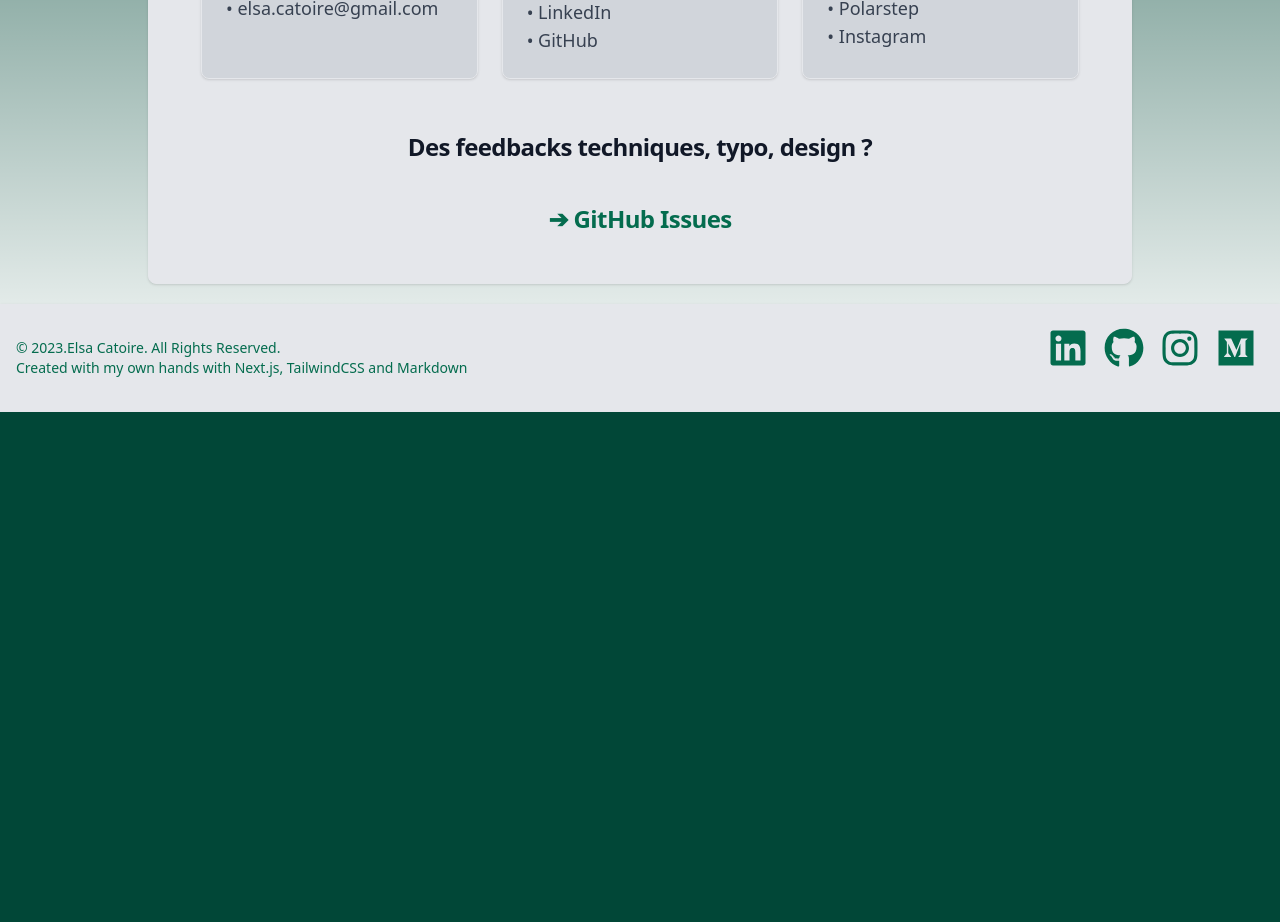
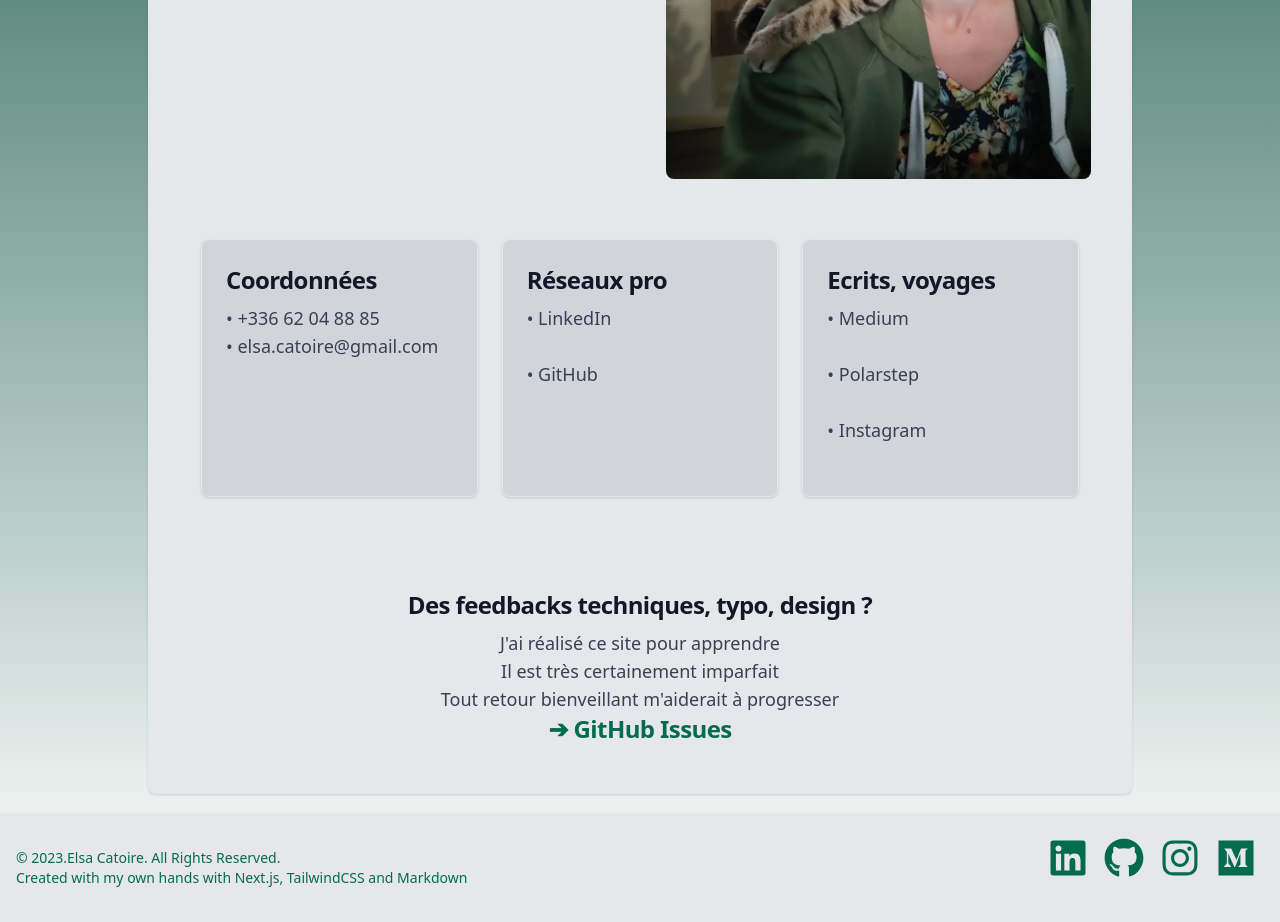
Before and after one commit to elsacatoire/blog-next, a Next.js app: page /contact in a window 1280 px wide. Shown: the part 560-1482 px from the top of the page. Before the commit the page ends 972 px from the top, so only its background shows below. Built offline with nearby package versions, Linux system fonts and the light colour scheme.

Commit message:
contact page

```diff
--- a/app/contact/page.tsx
+++ b/app/contact/page.tsx
@@ -22,7 +22,7 @@ export default function Contact() {
                         <Link href="https://www.polarsteps.com/ElsaCatoire">
                             <Image
                                 className="mx-auto mt-0 rounded-lg"
-                                src="/images/polarstep.jpg"
+                                src="/images/chat.jpg"
                                 width={1000}
                                 height={1000}
                                 alt="Elsa Catoire"
@@ -38,32 +38,46 @@ export default function Contact() {
                             <h5 className="mb-2 text-2xl font-bold tracking-tight text-gray-900 dark:text-white">Coordonnées</h5>
                             <p className="font-normal text-gray-700 dark:text-gray-400">&#x2022; +336 62 04 88 85</p>
                             <p className="font-normal text-gray-700 dark:text-gray-400">&#x2022; elsa.catoire@gmail.com</p>
-
                         </div>
                     </div>
                     <div className="w-full md:w-1/3 md:order-2 p-3">
                         <div className="h-full max-w-sm p-6 bg-gray-300 border border-gray-200 rounded-lg shadow dark:bg-gray-800 dark:border-gray-700 dark:hover:bg-gray-700">
-                            <h5 className="mb-2 text-2xl font-bold tracking-tight text-gray-900 dark:text-white">Réseaux profesionnels</h5>
+                            <h5 className="mb-2 text-2xl font-bold tracking-tight text-gray-900 dark:text-white">Réseaux pro</h5>
+                            <Link href="https://www.linkedin.com/in/elsa-catoire-11402753/" className="mr-5 hover:underline md:mr-10" target="_blank" rel="noopener noreferrer">
                                 <p className="font-normal text-gray-700 dark:text-gray-400">&#x2022; LinkedIn</p>
+                            </Link>
+                            <Link href="https://github.com/elsacatoire" className="mr-5 hover:underline md:mr-10" target="_blank" rel="noopener noreferrer">
                                 <p className="font-normal text-gray-700 dark:text-gray-400">&#x2022; GitHub</p>
+                            </Link>
                         </div>
                     </div>
 
                     <div className="w-full md:w-1/3 md:order-3 p-3">
                         <div className="h-full max-w-sm p-6 bg-gray-300 border border-gray-200 rounded-lg shadow dark:bg-gray-800 dark:border-gray-700 dark:hover:bg-gray-700">
                             <h5 className="mb-2 text-2xl font-bold tracking-tight text-gray-900 dark:text-white">Ecrits, voyages</h5>
+                            <Link href="https://medium.com/@elsa.catoire" className="mr-5 hover:underline md:mr-10" target="_blank" rel="noopener noreferrer">
                                 <p className="font-normal text-gray-700 dark:text-gray-400">&#x2022; Medium</p>
+                            </Link>
+                            <Link href="https://www.polarsteps.com/ElsaCatoire" className="mr-5 hover:underline md:mr-10" target="_blank" rel="noopener noreferrer">
                                 <p className="font-normal text-gray-700 dark:text-gray-400">&#x2022; Polarstep</p>
+                            </Link>
+                            <Link href="https://www.instagram.com/elsa_des_bois/" className="mr-5 hover:underline md:mr-10" target="_blank" rel="noopener noreferrer">
                                 <p className="font-normal text-gray-700 dark:text-gray-400">&#x2022; Instagram</p>
+                            </Link>
                         </div>
                     </div>
                 </div>
-                <h5 className="mt-10 text-center mb-2 text-2xl font-bold tracking-tight text-gray-900 dark:text-white">
+                <section className="text-center">
+                    <h5 className="mt-20 text-center mb-2 text-2xl font-bold tracking-tight text-gray-900 dark:text-white">
                         Des feedbacks techniques, typo, design ?
                     </h5>
-                <h5 className="mt-10 text-center mb-2 text-2xl font-bold tracking-tight text-green-700 dark:text-white">
+                    <p className="font-normal text-gray-700 dark:text-gray-400">J'ai réalisé ce site pour apprendre</p>
+                    <p className="font-normal text-gray-700 dark:text-gray-400">Il est très certainement imparfait</p>
+                    <p className="font-normal text-gray-700 dark:text-gray-400">Tout retour bienveillant m'aiderait à progresser</p>
+                    <h5 className="text-center mb-2 text-2xl font-bold tracking-tight text-green-700 dark:text-white">
                         &#x2794; <Link href="https://github.com/elsacatoire/next-portfolio/issues">GitHub Issues</Link>
-                </h5>
+                    </h5></section>
+
             </div>
         </main>
     )
```
Lines whose indentation alone changed are shown as unchanged.
